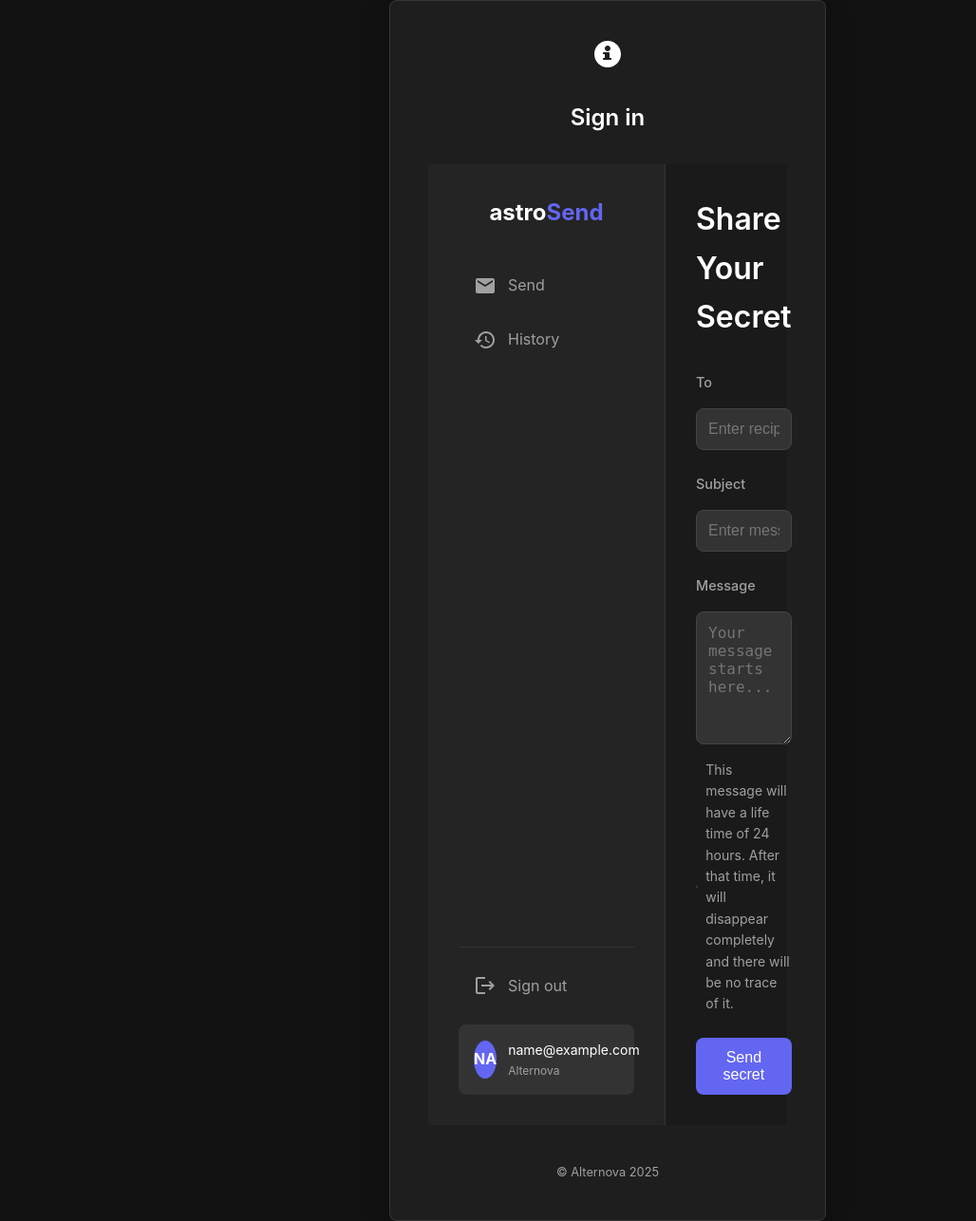
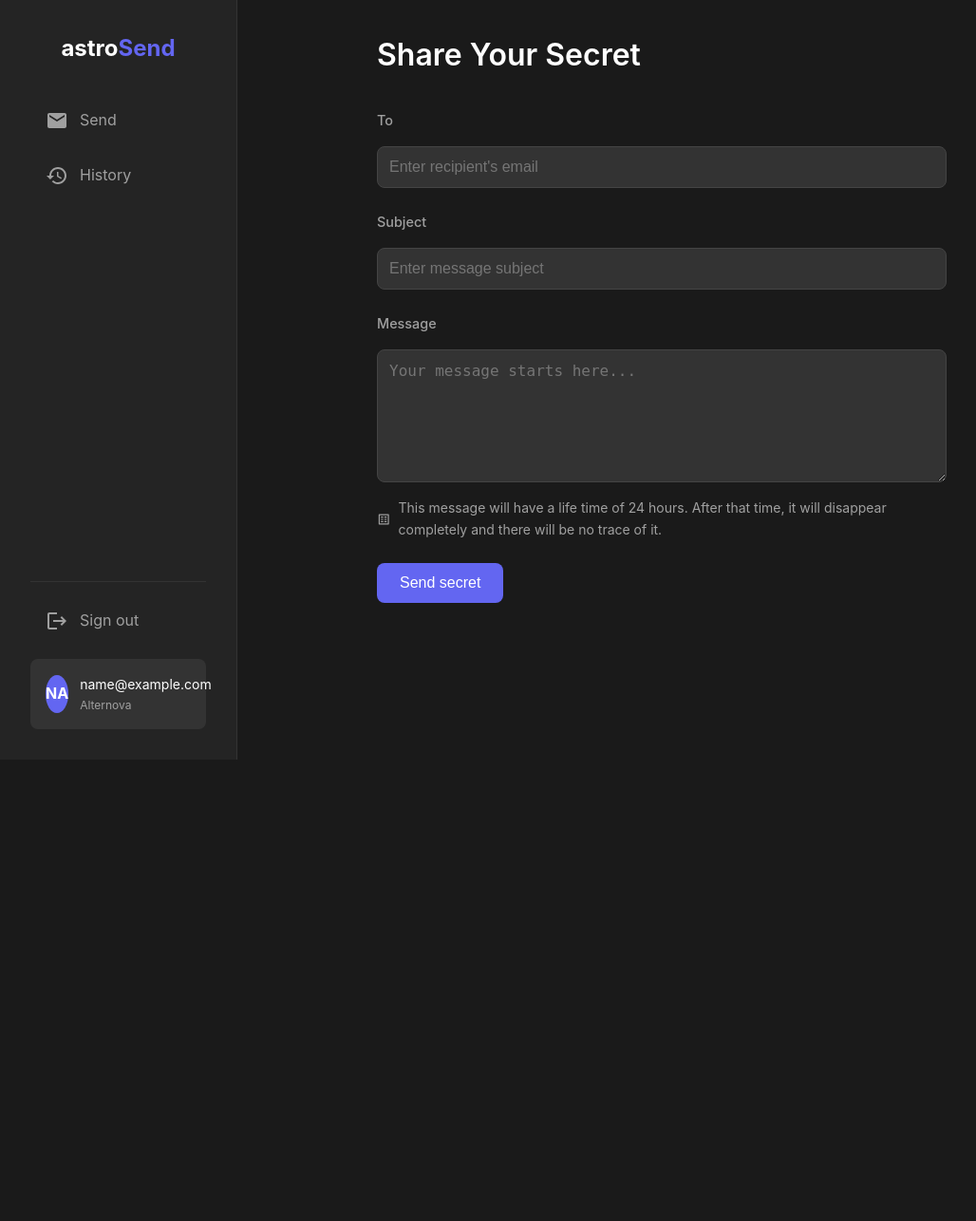
Before and after one commit to Alternova-Inc/astrosend, a Django app: page /dashboard/ in a window 1280 px wide. Shown: the whole page at 95% size, without its empty margins (0-1028 px from the left). After the commit the page ends 800 px from the top, so only its background shows below. Run offline with Django 5.2, Linux system fonts and the light colour scheme; the visitor is signed in with stand-in values (Sample User, id 1).

Commit message:
update styles

```diff
--- a/static/css/styles.css
+++ b/static/css/styles.css
@@ -24,6 +24,10 @@ body {
     color: var(--text-color);
     line-height: 1.6;
     min-height: 100vh;
+}
+
+/* Auth pages specific styles */
+body:not(.dashboard-page) {
     display: flex;
     justify-content: center;
     align-items: center;
@@ -32,6 +36,10 @@ body {
 /* Container */
 .container {
     width: 100%;
+}
+
+/* Auth container */
+.auth-container .container {
     max-width: 460px;
     background-color: var(--card-bg);
     border-radius: 8px;
@@ -222,9 +230,23 @@ footer {
 }
 
 /* Dashboard Layout */
+.dashboard-page .container {
+    padding: 0;
+    height: 100vh;
+    overflow: hidden;
+}
+
+.dashboard-page header {
+    display: none;
+}
+
+.dashboard-page footer {
+    display: none;
+}
+
 .dashboard {
     display: flex;
-    min-height: 100vh;
+    height: 100vh;
     background-color: #1a1a1a;
     color: #ffffff;
 }
@@ -237,6 +259,8 @@ footer {
     display: flex;
     flex-direction: column;
     border-right: 1px solid #333;
+    height: 100vh;
+    overflow-y: auto;
 }
 
 .logo {
--- a/templates/base.html
+++ b/templates/base.html
@@ -27,7 +27,7 @@
 
     {% block extra_head %}{% endblock %}
 </head>
-<body>
+<body class="{% block body_class %}auth-container{% endblock %}">
     <div class="container">
         <header>
             <div class="logo">
--- a/templates/dashboard/base.html
+++ b/templates/dashboard/base.html
@@ -1,4 +1,10 @@
 {% extends "base.html" %}
+
+{% block body_class %}dashboard-page{% endblock %}
+
+{% block header %}{% endblock %}
+
+{% block logo %}{% endblock %}
 
 {% block content %}
 <div class="dashboard">
```
